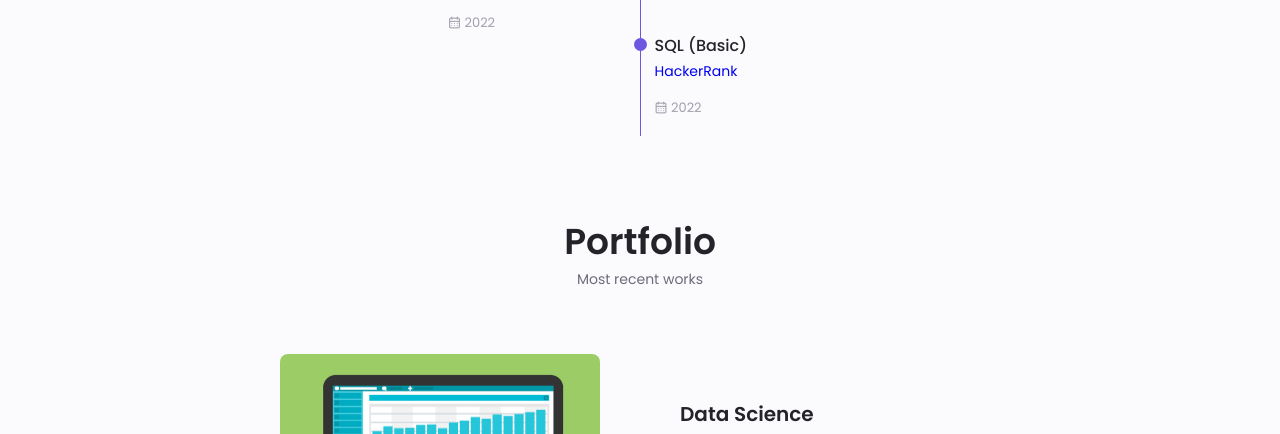
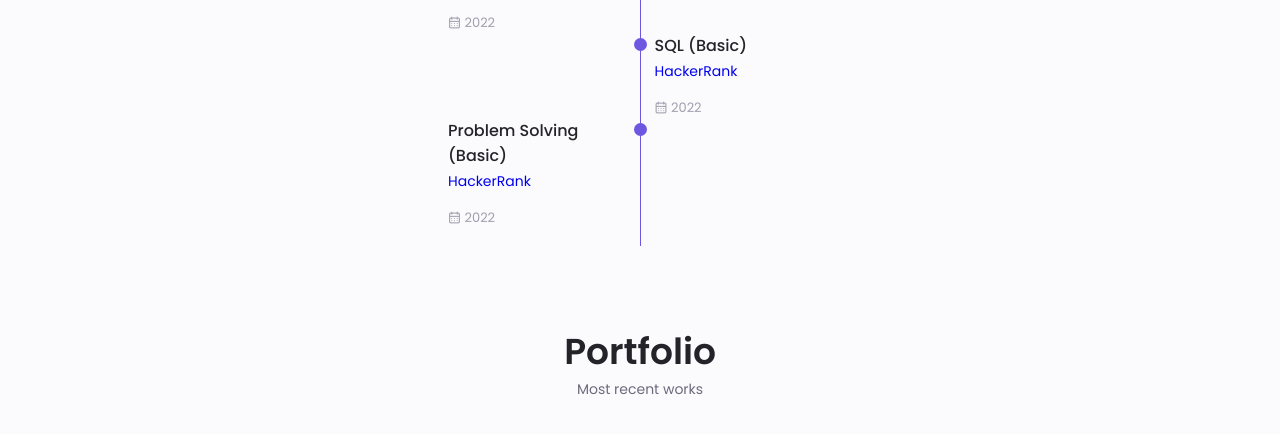
Before and after one commit to Ritesh7766/Ritesh7766.github.io, a plain HTML site: page index.html in a window 1280 px wide. Shown: the part 2951-3385 px from the top of the page. Drawn offline with nearby package versions, Linux system fonts and the light colour scheme.

Commit message:
[ updated site ]

```diff
--- a/index.html
+++ b/index.html
@@ -585,6 +585,23 @@
             </div>
 
 
+            <div class="qualification__data">
+              <div>
+                <h3 class="qualification__title">Problem Solving (Basic)</h3>
+                <span class="qualification__subtitle"><a href="https://www.hackerrank.com/certificates/2c7b0baa2973">HackerRank</a></span>
+                <div class="qualification__calender">
+                  <i class="uil uil-calendar-alt"></i>
+                  2022
+                </div>
+              </div>
+
+              <div>
+                <span class="qualification__rounder"></span>
+                <span class="qualification__line"></span>
+              </div>
+            </div>
+
+
           </div>
         </div>
 
@@ -794,7 +811,7 @@
               <p class="portfolio__description">
                 A full stack web application meant for trading and portfolio management.
               </p>
-              <a href="#" class="button button--flex button--small portfolio__button">
+              <a href="ritesh7766-trading-app.herokuapp.com" class="button button--flex button--small portfolio__button">
                 Demo
                 <i class="uil uil-arrow-right button__icon"></i>
               </a>
```
